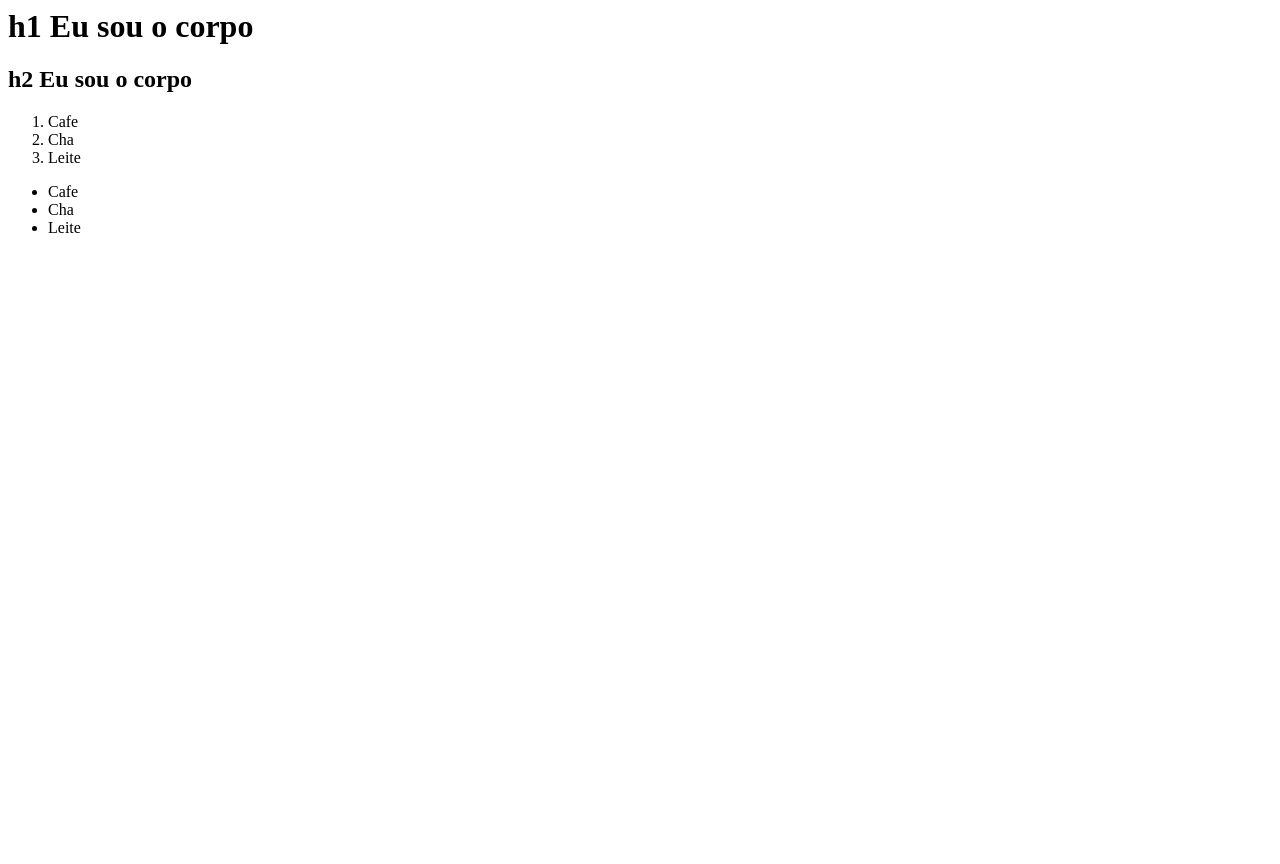
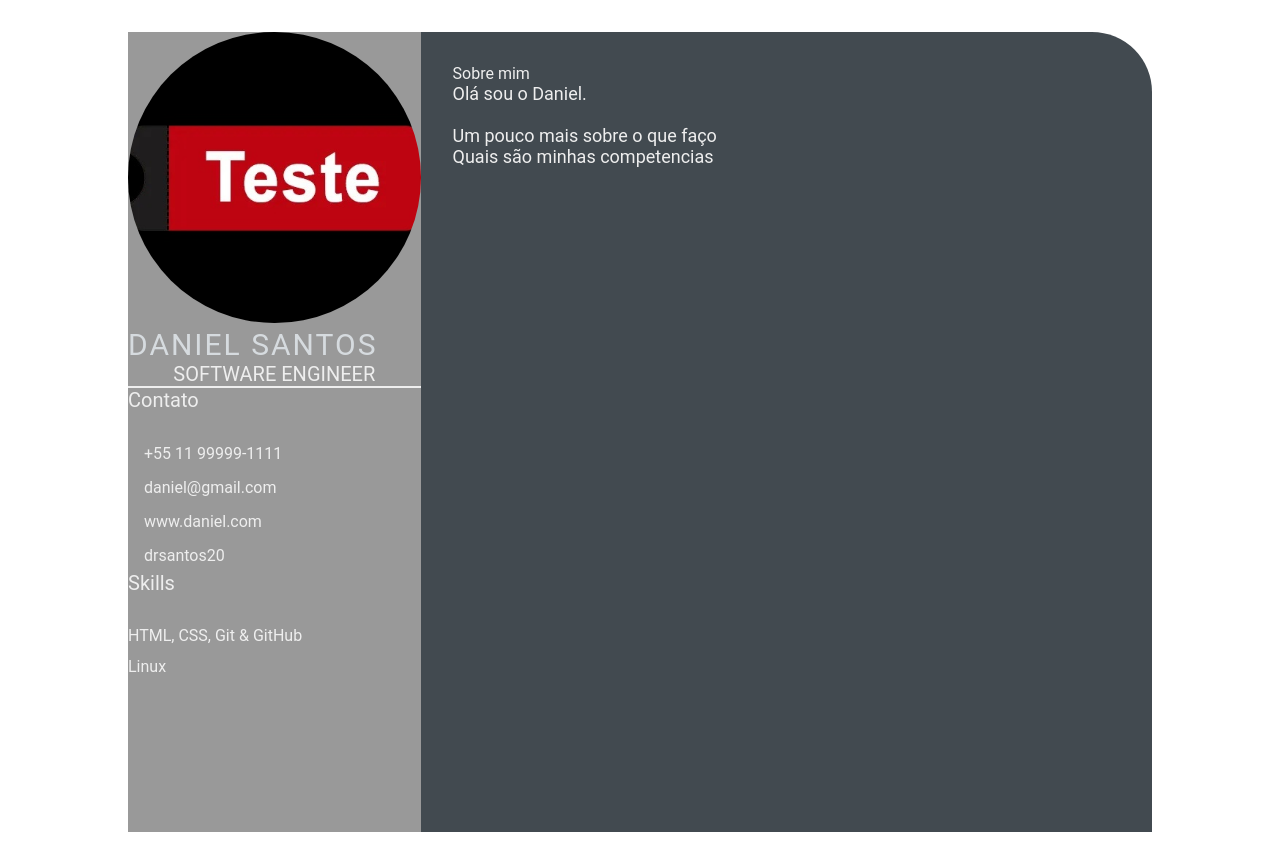
Before and after one commit to alinegabrielli/alinegabrielli.github.io, a plain HTML site: page index.html in a window 1280 px wide. Before the commit the page ends 800 px from the top, so only its background shows below. Drawn offline with Linux system fonts and the light colour scheme.

Commit message:
feature: add index.html

```diff
--- a/index.html
+++ b/index.html
@@ -1,21 +1,53 @@
-<html>
-    <head>
-        <title>
-            Olá, eu sou a cabeça
-        </title>
-    </head>
-    <body>
-        <h1>h1 Eu sou o corpo</h1>
-        <h2>h2 Eu sou o corpo</h1>
-    </body>
-    <ol>
-        <li>Cafe</li>
-        <li>Cha</li>
-        <li>Leite</li>
-    </ol>
-    <ul>
-        <li>Cafe</li>
-        <li>Cha</li>
-        <li>Leite</li>
-    </ul>
-  </html>
+<!DOCTYPE html>
+<html lang="en">
+<head>
+    <meta charset="UTF-8">
+    <meta http-equiv="X-UA-Compatible" content="IE=edge">
+    <meta name="viewport" content="width=device-width, initial-scale=1.0">
+    <title>Daniel Santos CV</title>
+
+    <link rel="stylesheet" href="style.css">
+
+</head>
+<body>
+    <main class="resume-contents">
+        <section class="left-section">
+            <section class="left-section-content">
+               <div class="profile">
+                   <img class="profile-image" src="img/profile-image.jpeg" alt="Profile image">
+                   <p class="name">Daniel Santos</p>
+                   <p class="profession">Software Engineer</p>
+               </div>
+                <div class="contact-info">
+                    <p class="left-title">Contato</p>
+                    <ul>
+                        <li><i class="fa fa-phone"></i>+55 11 99999-1111</li>
+                        <li><i class="fa fa-envelope"></i>daniel@gmail.com</li>
+                        <li><i class="fa fa-globe"></i>www.daniel.com</li>
+                        <li><i class="fa fa-github"></i>drsantos20</li>
+                    </ul>
+                </div>
+                <div class="skills">
+                    <p class="left-title">Skills</p>
+                    <ul>
+                        <li><p>HTML, CSS, Git & GitHub</p></li>
+                        <li><p>Linux</p></li>
+                    </ul>
+                </div>
+            </section>
+        </section>
+            <section class="right-section">
+                <section class="right-section-contents">
+                    <div class="about gap">
+                        <div class="right-title">Sobre mim</div>
+                        <p class="about-me-contents">
+                            Olá sou o Daniel.<br>
+                            <br> Um pouco mais sobre o que faço
+                            <br> Quais são minhas competencias
+                        </p>
+                    </section>
+                        </div>
+            </section>
+    </main>
+</body>
+</html>
--- /dev/null
+++ b/style.css
@@ -0,0 +1,103 @@
+* {
+    margin: 0;
+    padding: 0;
+    box-sizing: border-box;
+    list-style: none;
+    font-family: 'Roboto', sans-serif;
+}
+
+.resume-contents {
+    min-height: 100vh;
+    width: 80%;
+    margin: 2rem auto;
+    display: grid;
+    grid-template-columns: repeat(7, 1fr);
+}
+
+.left-section {
+    grid-column: span 2;
+    height: 100%;
+    background-color: #999999;
+}
+
+.right-section {
+    grid-column: span 5;
+    height: 100%;
+    background-color: #424a50;
+    border-radius: 0px 60px 0px 0px;
+}
+
+.left-section-contents{
+    padding: 2rem 2rem;
+}
+
+.profile {
+    width: 100%;
+    border-bottom: 2px solid #eeeeee;
+}
+
+.profile .profile-image {
+    width: 100%;
+    border-radius: 100%;
+}
+
+.name {
+    color: #D6DBDF;
+    font-size: 30px;
+    letter-spacing: 2px;
+    text-transform: uppercase;
+}
+
+.profession {
+    color: #eeeeee;
+    font-size: 20px;
+    text-transform: uppercase;
+    text-align: center;
+}
+
+/* .contact-info { border-bottom: 2px solid #1B2631; } */
+.left-title {
+    color: #eeeeee;
+    font-size: 20px;
+}
+
+.contact-info ul {
+    padding-top: 1.5rem;
+}
+
+.contact-info ul li,
+.references ul li {
+    padding: .4rem 0;
+    color: #eeeeee;
+}
+
+.contact-info ul li i,
+.references ul li i {
+    padding-right: 1rem;
+    font-size: 18px;
+    color: #eeeeee;
+}
+
+.skills ul {
+    padding-top: 1.5rem;
+}
+.skills ul li p {
+    padding: .4rem 0;
+    color: #eeeeee;
+}
+
+.right-section-contents {
+    padding: 2rem 2rem;
+}
+
+.right-title {
+    color: #eeeeee;
+}
+
+.gap {
+    padding-bottom: 2rem;
+}
+.about-me-contents {
+    font-size: 18px;
+    color: #eeeeee;
+}
```
Also changed, not shown: img/profile-image.jpeg (added).
